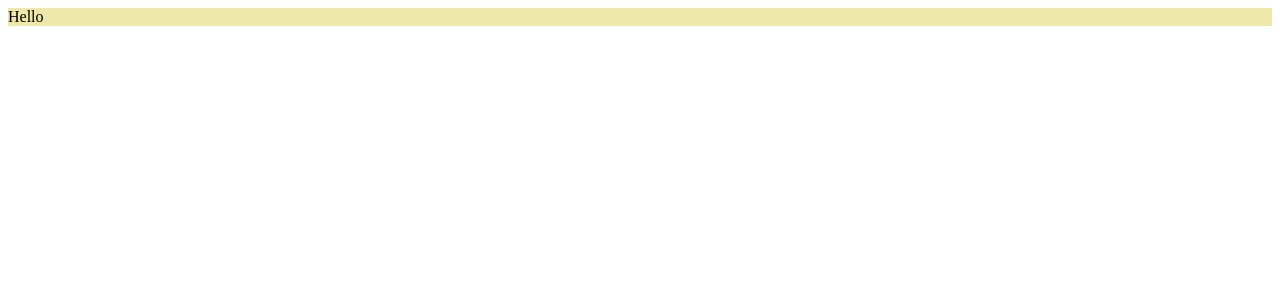
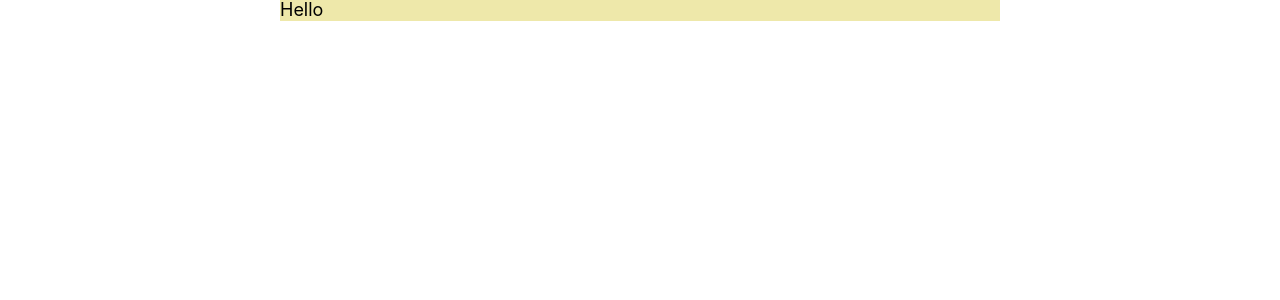
Before and after one commit to drumm2k/liga-a-test, a Next.js app: page / in a window 1280 px wide. Shown: the top 300 px of the page. Built offline with nearby package versions, Linux system fonts and the light colour scheme.

Commit message:
Add global styles with normalize & theme

```diff
--- a/package.json
+++ b/package.json
@@ -13,7 +13,8 @@
     "next": "9.5.1",
     "react": "16.13.1",
     "react-dom": "16.13.1",
-    "styled-components": "^5.1.1"
+    "styled-components": "^5.1.1",
+    "styled-normalize": "^8.0.7"
   },
   "devDependencies": {
     "@types/node": "^14.0.27",
--- a/pages/_app.tsx
+++ b/pages/_app.tsx
@@ -1,7 +1,43 @@
 import type { AppProps } from 'next/app';
+import styled, { createGlobalStyle, ThemeProvider } from 'styled-components';
+import { normalize } from 'styled-normalize';
+
+const theme = {
+  color: {
+    white: '#fff',
+    black: '#000',
+  },
+};
+
+const GlobalStyle = createGlobalStyle`
+  ${normalize}
+
+  body {
+   font-size: 18px;
+   font-family: -apple-system, BlinkMacSystemFont, 'Segoe UI', 'Roboto', 'Oxygen', 'Ubuntu', 'Fira Sans', 'Droid Sans', 'Helvetica Neue', sans-serif;
+   font-weight: 400;
+  }
+
+  h1 {
+    font-size: 2rem;
+    line-height: 2.4rem;
+  }
+`;
+
+const Wrapper = styled.div`
+  max-width: 720px;
+  margin: 0 auto;
+`;
 
 function MyApp({ Component, pageProps }: AppProps): JSX.Element {
-  return <Component {...pageProps} />;
+  return (
+    <ThemeProvider theme={theme}>
+      <GlobalStyle />
+      <Wrapper>
+        <Component {...pageProps} />
+      </Wrapper>
+    </ThemeProvider>
+  );
 }
 
 export default MyApp;
```
Also changed, not shown: 1 other file (tests, documents, lock files or other folders).
